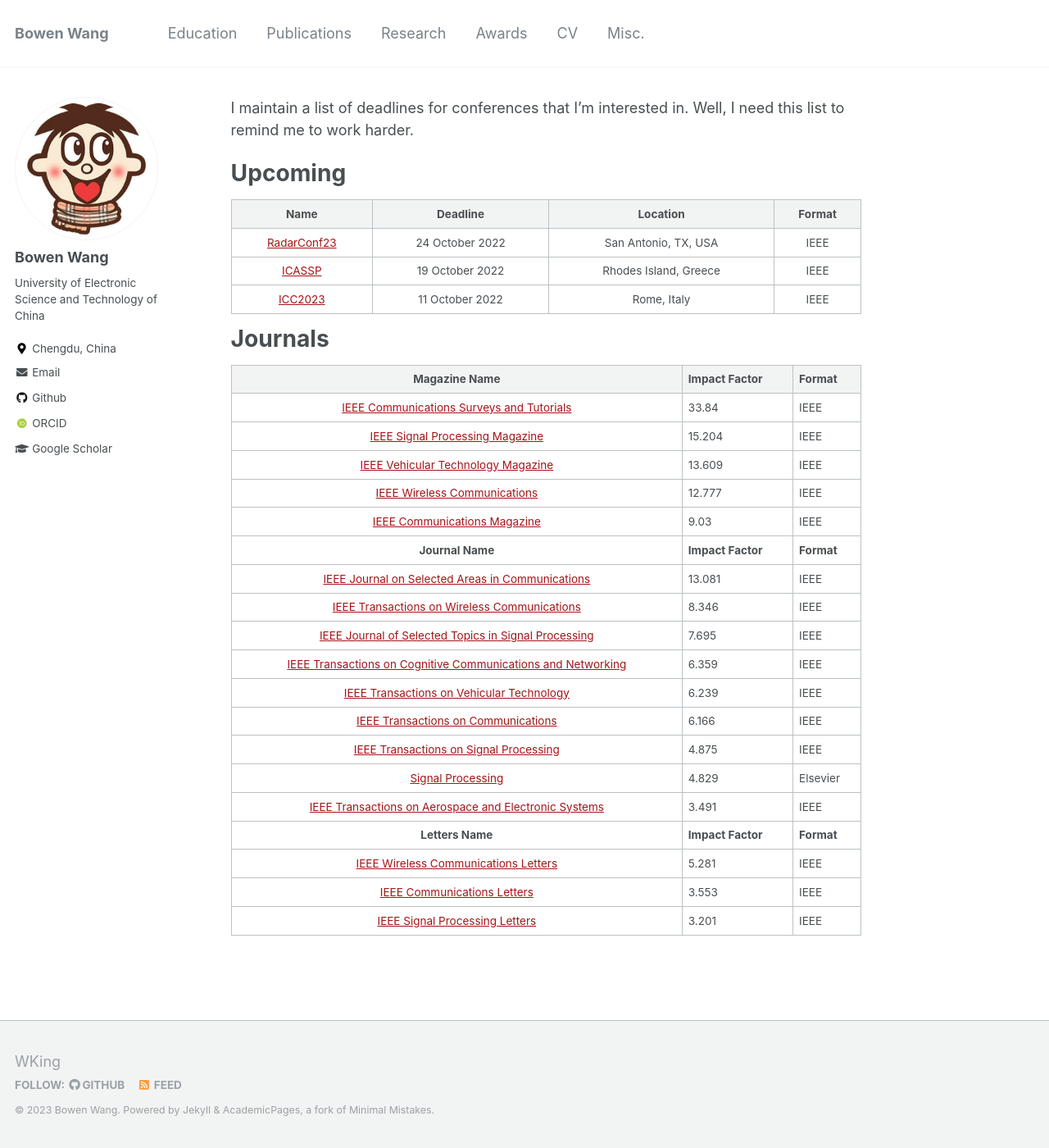
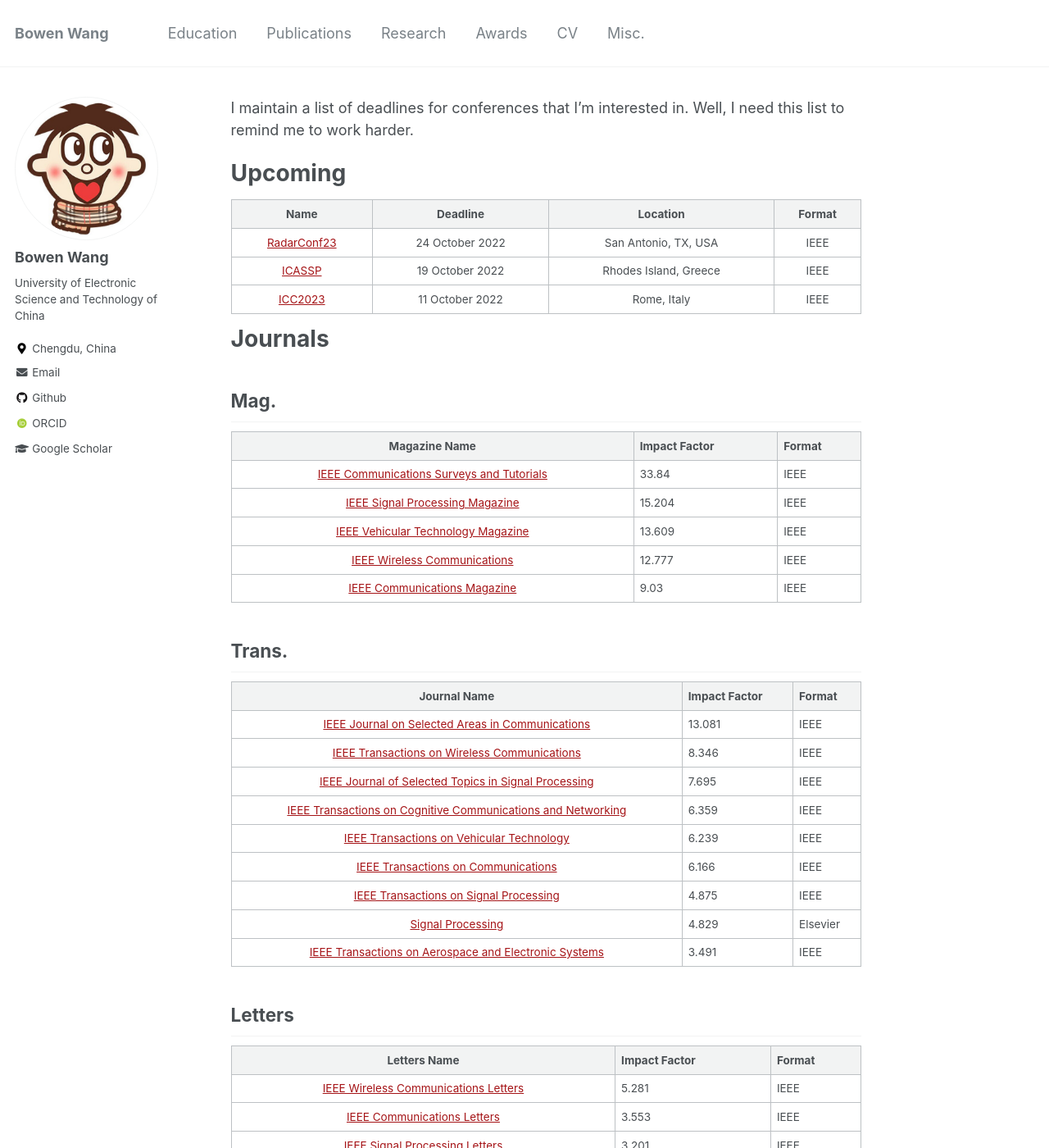
Before and after one commit to BW-Wang/BW-Wang.github.io, a Jekyll site: the page built from _pages/misc.md, in a window 1280 px wide and 1400 px high. Shown: the whole window at 82% size. Built offline with Jekyll 4.4.1, drawn with Linux system fonts in a browser that asks for light colours; some web fonts are replaced.

Commit message:
Update misc.md

```diff
--- a/_pages/misc.md
+++ b/_pages/misc.md
@@ -15,14 +15,20 @@
 
 # Journals
 
-|                        Magazine Name                         | Impact Factor     | Format     |
+## Mag.
+
+|                        Magazine Name                         | Impact Factor | Format |
+| :----------------------------------------------------------: | ------------- | ------ |
+| [IEEE Communications Surveys and Tutorials](https://ieeexplore.ieee.org/xpl/RecentIssue.jsp?punumber=9739) | 33.84         | IEEE   |
+| [IEEE Signal Processing Magazine](https://ieeexplore.ieee.org/xpl/RecentIssue.jsp?punumber=79) | 15.204        | IEEE   |
+| [IEEE Vehicular Technology Magazine](https://ieeexplore.ieee.org/xpl/RecentIssue.jsp?punumber=10209) | 13.609        | IEEE   |
+| [IEEE Wireless Communications](https://ieeexplore.ieee.org/xpl/RecentIssue.jsp?punumber=7742) | 12.777        | IEEE   |
+| [IEEE Communications Magazine](https://ieeexplore.ieee.org/xpl/RecentIssue.jsp?punumber=35) | 9.03          | IEEE   |
+
+## Trans.
+
+|                       **Journal Name**                       | **Impact Factor** | **Format** |
 | :----------------------------------------------------------: | ----------------- | ---------- |
-| [IEEE Communications Surveys and Tutorials](https://ieeexplore.ieee.org/xpl/RecentIssue.jsp?punumber=9739) | 33.84             | IEEE       |
-| [IEEE Signal Processing Magazine](https://ieeexplore.ieee.org/xpl/RecentIssue.jsp?punumber=79) | 15.204            | IEEE       |
-| [IEEE Vehicular Technology Magazine](https://ieeexplore.ieee.org/xpl/RecentIssue.jsp?punumber=10209) | 13.609            | IEEE       |
-| [IEEE Wireless Communications](https://ieeexplore.ieee.org/xpl/RecentIssue.jsp?punumber=7742) | 12.777            | IEEE       |
-| [IEEE Communications Magazine](https://ieeexplore.ieee.org/xpl/RecentIssue.jsp?punumber=35) | 9.03              | IEEE       |
-|                       **Journal Name**                       | **Impact Factor** | **Format** |
 | [IEEE Journal on Selected Areas in  Communications](https://ieeexplore.ieee.org/xpl/RecentIssue.jsp?punumber=49) | 13.081            | IEEE       |
 | [IEEE Transactions on Wireless  Communications](https://ieeexplore.ieee.org/xpl/RecentIssue.jsp?punumber=7693) | 8.346             | IEEE       |
 | [IEEE Journal of Selected Topics in  Signal Processing](https://ieeexplore.ieee.org/xpl/RecentIssue.jsp?punumber=4200690) | 7.695             | IEEE       |
@@ -32,7 +38,11 @@
 | [IEEE Transactions on Signal  Processing](https://ieeexplore.ieee.org/xpl/RecentIssue.jsp?punumber=78) | 4.875             | IEEE       |
 | [Signal  Processing](https://www.sciencedirect.com/journal/signal-processing) | 4.829             | Elsevier   |
 | [IEEE Transactions on Aerospace and Electronic Systems](https://ieeexplore.ieee.org/xpl/RecentIssue.jsp?punumber=7) | 3.491             | IEEE       |
+
+## Letters
+
 |                       **Letters Name**                       | **Impact Factor** | **Format** |
+| :----------------------------------------------------------: | ----------------- | ---------- |
 | [IEEE Wireless Communications Letters](https://ieeexplore.ieee.org/xpl/RecentIssue.jsp?punumber=5962382) | 5.281             | IEEE       |
 | [IEEE Communications Letters](https://ieeexplore.ieee.org/xpl/RecentIssue.jsp?punumber=4234) | 3.553             | IEEE       |
 | [IEEE Signal Processing Letters](https://ieeexplore.ieee.org/xpl/RecentIssue.jsp?punumber=97) | 3.201             | IEEE       |
```
